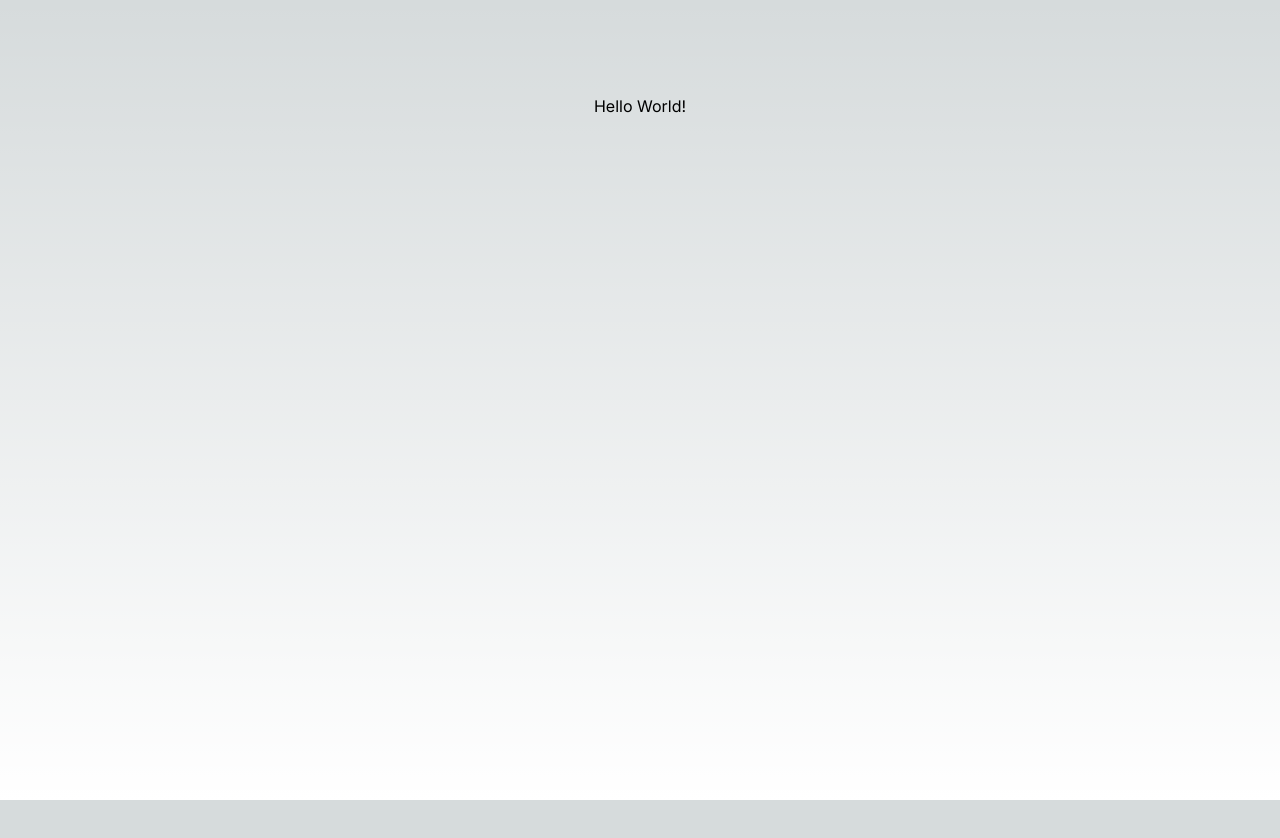
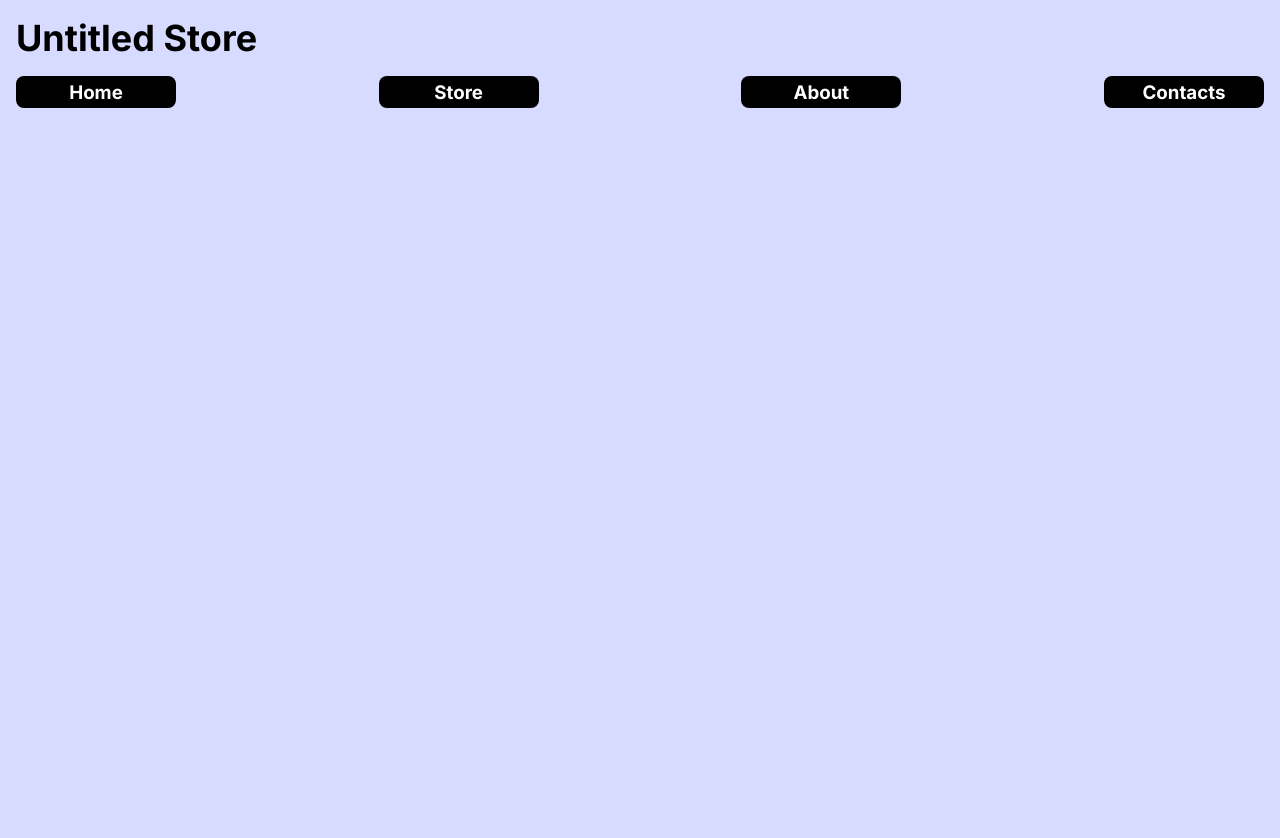
Before and after one commit to alexandreSilva604/e_commerce_front, a Next.js app: page / in a window 1280 px wide. Shown: the top 838 px of the page. Before the commit the page ends 800 px from the top, so only its background shows below. Built offline with nearby package versions, Linux system fonts and the light colour scheme.

Commit message:
Minimalist header done

```diff
--- a/src/app/globals.css
+++ b/src/app/globals.css
@@ -6,7 +6,7 @@
     "Fira Mono", "Droid Sans Mono", "Courier New", monospace;
 
   --foreground-rgb: 0, 0, 0;
-  --background-start-rgb: 214, 219, 220;
+  --background-start-rgb: 214, 219, 255;
   --background-end-rgb: 255, 255, 255;
 
   --primary-glow: conic-gradient(
@@ -40,39 +40,6 @@
   --card-border-rgb: 131, 134, 135;
 }
 
-@media (prefers-color-scheme: dark) {
-  :root {
-    --foreground-rgb: 255, 255, 255;
-    --background-start-rgb: 0, 0, 0;
-    --background-end-rgb: 0, 0, 0;
-
-    --primary-glow: radial-gradient(rgba(1, 65, 255, 0.4), rgba(1, 65, 255, 0));
-    --secondary-glow: linear-gradient(
-      to bottom right,
-      rgba(1, 65, 255, 0),
-      rgba(1, 65, 255, 0),
-      rgba(1, 65, 255, 0.3)
-    );
-
-    --tile-start-rgb: 2, 13, 46;
-    --tile-end-rgb: 2, 5, 19;
-    --tile-border: conic-gradient(
-      #ffffff80,
-      #ffffff40,
-      #ffffff30,
-      #ffffff20,
-      #ffffff10,
-      #ffffff10,
-      #ffffff80
-    );
-
-    --callout-rgb: 20, 20, 20;
-    --callout-border-rgb: 108, 108, 108;
-    --card-rgb: 100, 100, 100;
-    --card-border-rgb: 200, 200, 200;
-  }
-}
-
 * {
   box-sizing: border-box;
   padding: 0;
@@ -87,21 +54,10 @@ body {
 
 body {
   color: rgb(var(--foreground-rgb));
-  background: linear-gradient(
-      to bottom,
-      transparent,
-      rgb(var(--background-end-rgb))
-    )
-    rgb(var(--background-start-rgb));
+  background: rgb(var(--background-start-rgb));
 }
 
 a {
   color: inherit;
   text-decoration: none;
 }
-
-@media (prefers-color-scheme: dark) {
-  html {
-    color-scheme: dark;
-  }
-}
--- a/src/app/layout.js
+++ b/src/app/layout.js
@@ -1,5 +1,6 @@
 import { Inter } from "next/font/google";
 import "./globals.css";
+import HomeHeader from "@/components/header";
 
 const inter = Inter({ subsets: ["latin"] });
 
@@ -11,7 +12,12 @@ export const metadata = {
 export default function RootLayout({ children }) {
   return (
     <html lang="en">
-      <body className={inter.className}>{children}</body>
+      <body className={inter.className}>
+
+        <HomeHeader />
+
+        {children}
+      </body>
     </html>
   );
 }
--- a/src/app/page.js
+++ b/src/app/page.js
@@ -3,7 +3,8 @@ import styles from "./page.module.css";
 export default function Home() {
   return (
     <main className={styles.main}>
-      <div>Hello World!</div>
+
+
     </main>
   );
 }
--- a/src/app/page.module.css
+++ b/src/app/page.module.css
@@ -1,3 +1,46 @@
+/*
+========================== CUSTOM CSS ============================
+*/
+
+.header {
+  justify-content: start;
+  align-content: start;
+  width: auto;
+  padding: 1rem;
+}
+
+.linkBar {
+  display: flex;
+  flex-direction: row;
+  margin-top: 1rem;
+  justify-content: space-between;
+}
+
+.linkBarItem {
+  width: 10rem;
+  height: 2rem;
+  text-align: center;
+  align-content: center;
+  background-color: black;
+  border-radius: 0.5rem;
+  color: white;
+}
+
+.linkBarItem:hover {
+  transition: 0.5s;
+  background-color: yellow;
+  color: black;
+}
+
+.logo {
+  cursor: default;
+  font-size: large;
+}
+
+/*
+==================================================================
+*/
+
 .main {
   display: flex;
   flex-direction: column;
@@ -105,9 +148,6 @@
   transform: translateZ(0);
 }
 
-.logo {
-  position: relative;
-}
 /* Enable hover only on non-touch devices */
 @media (hover: hover) and (pointer: fine) {
   .card:hover {
@@ -210,16 +250,6 @@
   }
 }
 
-@media (prefers-color-scheme: dark) {
-  .vercelLogo {
-    filter: invert(1);
-  }
-
-  .logo {
-    filter: invert(1) drop-shadow(0 0 0.3rem #ffffff70);
-  }
-}
-
 @keyframes rotate {
   from {
     transform: rotate(360deg);
--- /dev/null
+++ b/src/components/header.js
@@ -0,0 +1,18 @@
+import styles from "../app/page.module.css";
+
+export default function HomeHeader() {
+
+    return (
+        <div className={styles.header}>
+            <div className={styles.logo}>
+                <h1>Untitled Store</h1>
+            </div>
+            <div className={styles.linkBar}>
+                <h3 className={styles.linkBarItem}>Home</h3>
+                <h3 className={styles.linkBarItem}>Store</h3>
+                <h3 className={styles.linkBarItem}>About</h3>
+                <h3 className={styles.linkBarItem}>Contacts</h3>
+            </div>
+        </div>
+    )
+}
```
